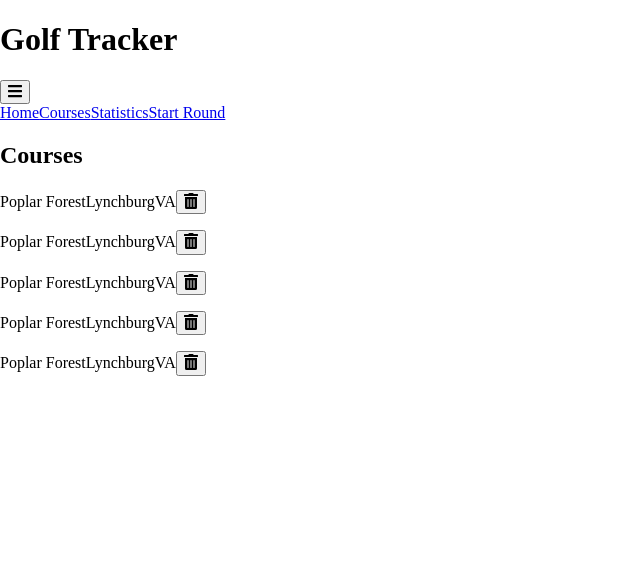
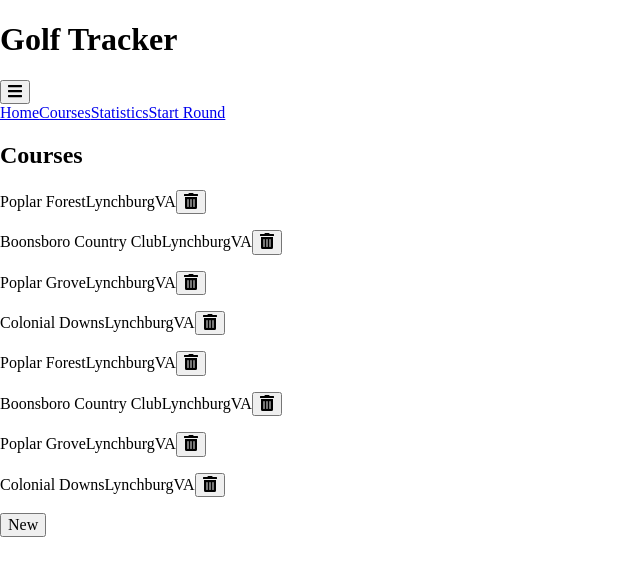
Before and after one commit to randyL78/golf_tracker, a React app in the folder client/: page /courses in a window 1280 px wide. Shown: the top 576 px of the page, without its empty margins (0-640 px from the left). Built offline with nearby package versions, Linux system fonts and the light colour scheme.

Commit message:
Add course rows via state

```diff
--- a/client/src/components/App.jsx
+++ b/client/src/components/App.jsx
@@ -30,10 +30,53 @@ class App extends Component {
       data: {
         courses: [
           {
+            id: 1,
             name: 'Poplar Forest',
             city: 'Lynchburg',
             state: 'VA'
-          }
+          },
+          {
+            id: 2,
+            name: 'Boonsboro Country Club',
+            city: 'Lynchburg',
+            state: 'VA'
+          },
+          {
+            id: 3,
+            name: 'Poplar Grove',
+            city: 'Lynchburg',
+            state: 'VA'
+          },
+          {
+            id: 4,
+            name: 'Colonial Downs',
+            city: 'Lynchburg',
+            state: 'VA'
+          },
+          {
+            id: 5,
+            name: 'Poplar Forest',
+            city: 'Lynchburg',
+            state: 'VA'
+          },
+          {
+            id: 6,
+            name: 'Boonsboro Country Club',
+            city: 'Lynchburg',
+            state: 'VA'
+          },
+          {
+            id: 7,
+            name: 'Poplar Grove',
+            city: 'Lynchburg',
+            state: 'VA'
+          },
+          {
+            id: 8,
+            name: 'Colonial Downs',
+            city: 'Lynchburg',
+            state: 'VA'
+          },
         ]
       }
     }
@@ -90,7 +133,7 @@ class App extends Component {
           <Switch>
             <Route exact path="/home" render={() => <Home screenSize={this.state.screenSize} />} />
 
-            <Route exact path="/courses" render={() => <Courses screenSize={this.state.screenSize} />} />
+            <Route exact path="/courses" render={() => <Courses screenSize={this.state.screenSize} courses={this.state.data.courses} />} />
 
             <Route exact path="/statistics" render={() => <Statistics screenSize={this.state.screenSize} />} />
 
--- a/client/src/components/Courses/Courses.jsx
+++ b/client/src/components/Courses/Courses.jsx
@@ -28,11 +28,14 @@ const Courses = props =>
         <div className={styles.Courses}>
           <Title title="Courses" />
           <div className={styles.rowContainer}>
-            <Row />
-            <Row />
-            <Row />
-            <Row />
-            <Row />
+            {
+              props.courses.map(({ id, name, city, state }) =>
+                <Row key={id} name={name} city={city} state={state} />
+              )
+            }
+          </div>
+          <div className={styles.buttonContainer}>
+            <button className={styles.new}>New</button>
           </div>
         </div>
       }
@@ -40,7 +43,13 @@ const Courses = props =>
   </div>
 
 Courses.propTypes = {
-  screenSize: PropTypes.oneOf(['small', 'medium', 'large'])
+  screenSize: PropTypes.oneOf(['small', 'medium', 'large']),
+  courses: PropTypes.arrayOf(PropTypes.shape({
+    id: PropTypes.number.isRequired,
+    name: PropTypes.string.isRequired,
+    city: PropTypes.string,
+    state: PropTypes.string
+  }))
 }
 
 export default Courses;
--- a/client/src/components/Courses/Courses.scss
+++ b/client/src/components/Courses/Courses.scss
@@ -1,10 +1,41 @@
 @import "../../globalSyles/variables";
+
+$margin-mobile: 250px;
 
 .Courses {
   color: $text-dark;
+  height: calc(100vh - #{$margin-mobile} );
   .rowContainer {
+    height: 100%;
     overflow-y: scroll;
     overflow-x: auto;
-    box-shadow: 0 3px 5px 0 $text-dark;
+
+  }
+
+  .buttonContainer {
+    position: absolute;
+    bottom: 0;
+    width: 100%;
+    display: flex;
+    justify-content: center;
+    padding: 5px;
+    background-color: darken($text-white, 2%);
+    box-shadow: 2px 2px 3px 0 inset $text-white,
+                -2px -2px 3px 0 inset $text-dark,
+                2px 2px 3px 0 $text-dark;
+    border-radius: 2px 2px 10px 10px;
+
+    .new {
+      font-family: $font-stack-links;
+      text-transform: uppercase;
+      line-height: 2.5em;
+      border: none;
+      outline: none;
+      cursor: pointer;
+      background-color: $text-dark;
+      color: $text-white;
+      border-radius: 5px;
+      flex-basis: 150px;
+    }
   }
 }
--- a/client/src/shared/Container/Container.scss
+++ b/client/src/shared/Container/Container.scss
@@ -7,10 +7,11 @@ $nav-width: 500px;
 .Container {
   height: calc(100vh - #{$margin-mobile} );
   margin: 25px;
-  background: #efefef;
+  background-color: darken($text-white, 2%);
   border-radius: 10px;
+  overflow: hidden;
   position: relative;
-  overflow: hidden;
+
 
   @media screen and (min-width: $screen-l) {
     height: calc(100vh - #{$margin-desktop} );
--- a/client/src/shared/Logo/Logo.scss
+++ b/client/src/shared/Logo/Logo.scss
@@ -7,6 +7,7 @@
   color: $text-white;
   text-align: center;
   font-size: 3em;
+  text-shadow: 2px 2px 2px $text-dark;
 
   @media screen and (min-width: $screen-l) {
     text-align: left;
--- a/client/src/shared/Row/Row.jsx
+++ b/client/src/shared/Row/Row.jsx
@@ -7,11 +7,11 @@ import { faTrashAlt } from '@fortawesome/free-solid-svg-icons';
 // styles
 import styles from './Row.scss';
 
-const Row = props =>
+const Row = ({ name, city, state }) =>
   <p className={styles.Row}>
-    <span className={styles.name}>Poplar Forest</span>
-    <span className={styles.city}>Lynchburg</span>
-    <span className={styles.state}>VA</span>
+    <span className={styles.name}>{name}</span>
+    <span className={styles.city}>{city}</span>
+    <span className={styles.state}>{state}</span>
     <button className={styles.delete}>
       <FontAwesomeIcon icon={faTrashAlt} />
     </button>
--- a/client/src/shared/Row/Row.scss
+++ b/client/src/shared/Row/Row.scss
@@ -11,6 +11,10 @@
     cursor: pointer;
    }
 
+  &:last-of-type {
+    box-shadow: 0 3px 5px 0 $text-dark;
+  }
+
   span {
     display: block;
     box-shadow: -.5px -.5px 1px 0 inset $text-white,
@@ -19,14 +23,16 @@
     padding: 0 15px;
     transition: box-shadow .3s ease-in-out;
     background-color: darken($text-white, 2%);
+    border-radius: 1px;
+    overflow: hidden;
   }
 
   .name {
-    flex: 1 0 45%;
+    flex: 1 0 40%;
   }
 
   .city {
-    flex: 1 1 45%;
+    flex: 1 1 40%;
   }
 
   .delete {
--- a/client/src/shared/Title/Title.scss
+++ b/client/src/shared/Title/Title.scss
@@ -3,7 +3,7 @@
 .Title {
   box-shadow: -2px -2px 3px 0 inset $text-dark,
               2px 2px 3px 0 $text-dark;
-  border-radius: 10px 10px 5px 5px;
+  border-radius: 10px 10px 2px 2px;
 
   h2 {
     font-family: $font-stack-headlines;
```
